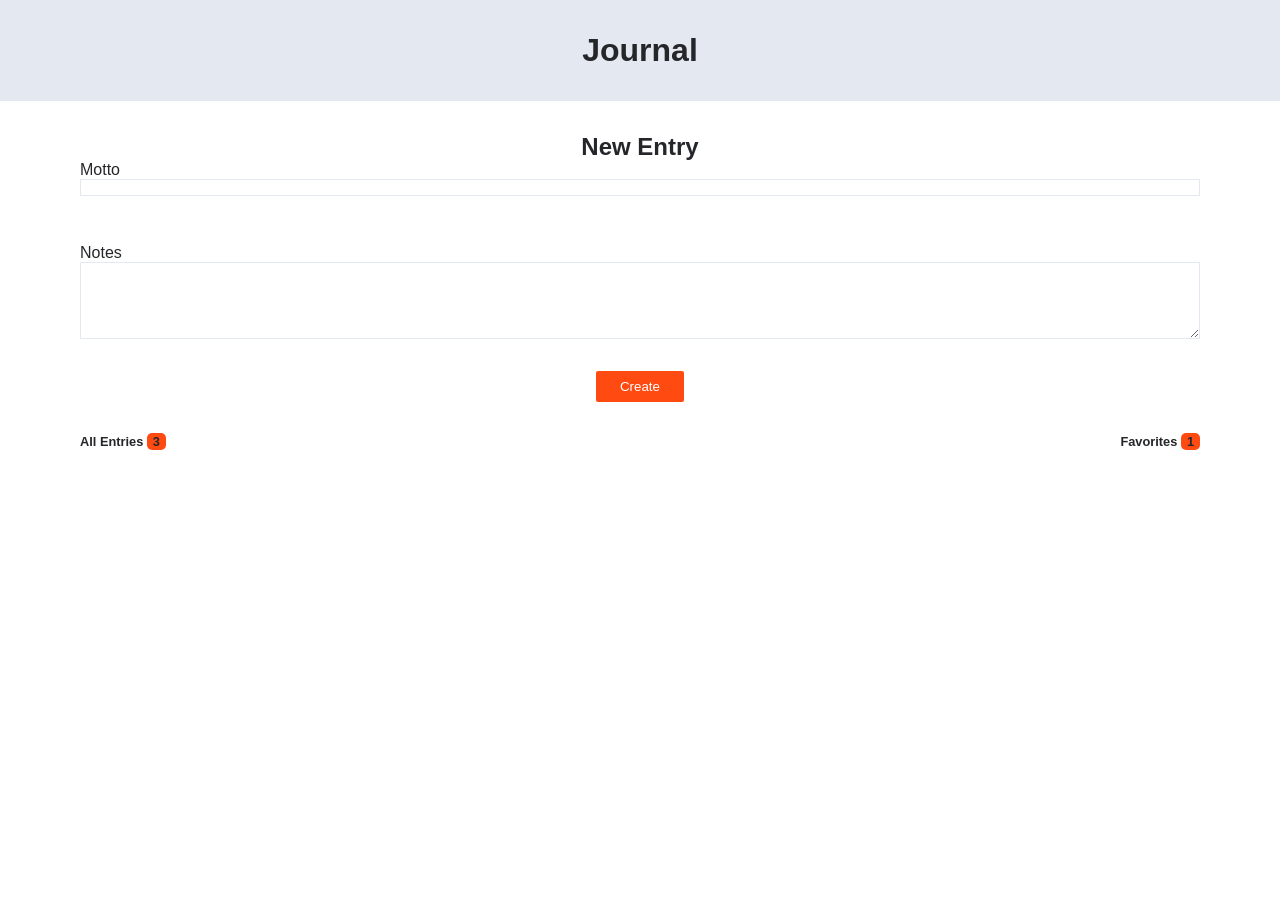
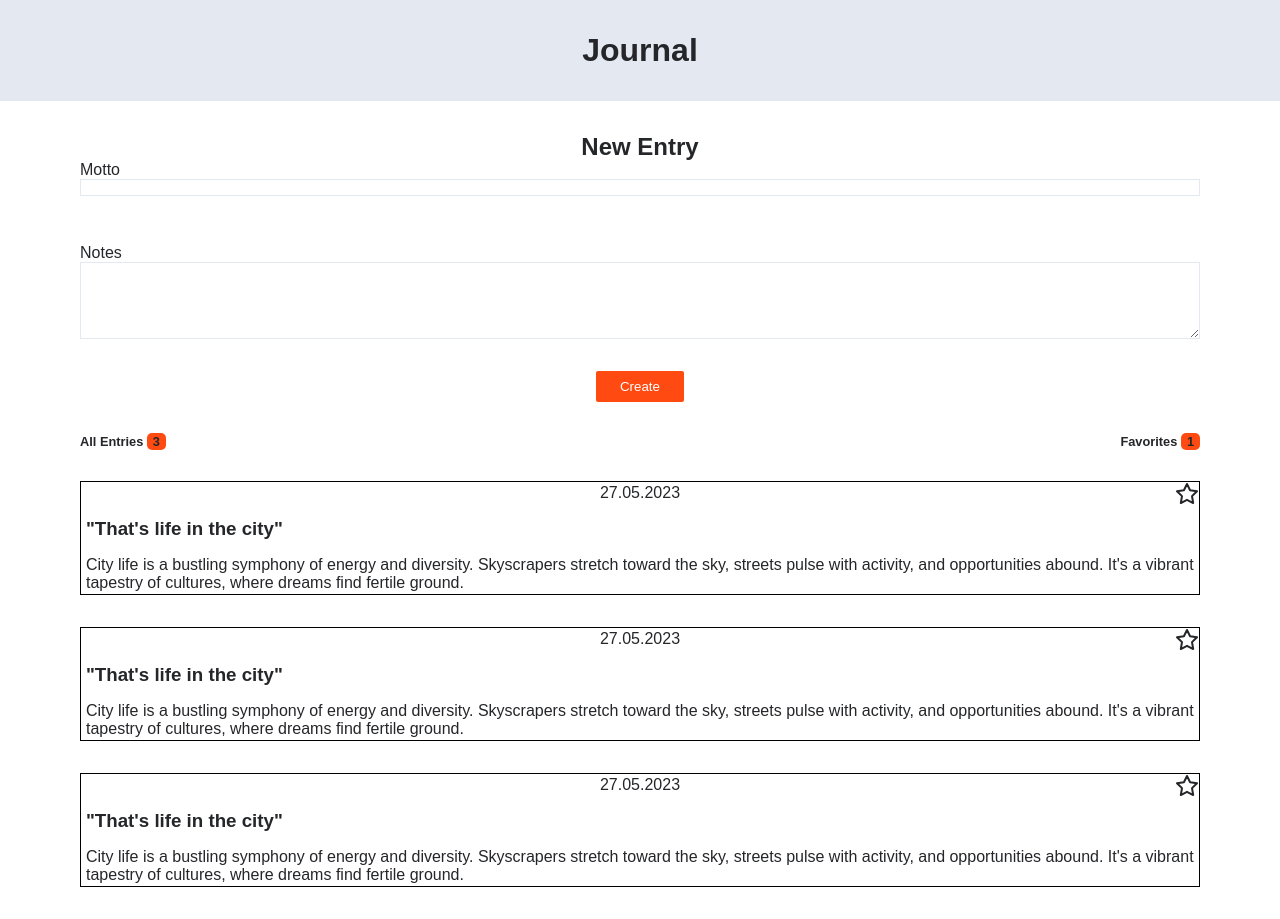
Before and after one commit to LukasWeckner/React-Journal, a React (Create React App) app: page / in a window 1280 px wide. Before the commit the page ends 800 px from the top, so only its background shows below. Built offline with nearby package versions, Linux system fonts and the light colour scheme.

Commit message:
implement Entry-List

```diff
--- a/src/App.js
+++ b/src/App.js
@@ -1,3 +1,4 @@
+import EntryList from "./components/EntryList";
 import Form from "./components/Form";
 import Header from "./components/Header";
 import TabBar from "./components/TabBar";
@@ -9,6 +10,7 @@ function App() {
       <main>
         <Form />
         <TabBar />
+        <EntryList />
       </main>
     </>
   );
--- /dev/null
+++ b/src/components/Entry/Entry.css
@@ -0,0 +1,18 @@
+.entry {
+  display: flex;
+  flex-direction: column;
+  gap: 1rem;
+  border: 1px solid black;
+  margin-bottom: 2rem;
+  padding: 2px 5px;
+  position: relative;
+}
+
+.entry__date {
+  align-self: center;
+}
+.entry__icon {
+  position: absolute;
+  top: 0;
+  right: 0;
+}
--- /dev/null
+++ b/src/components/Entry/index.js
@@ -0,0 +1,42 @@
+import "./Entry.css";
+import { ReactComponent as Star } from "./star.svg";
+
+export default function Entry() {
+  return (
+    <>
+      <li className="entry">
+        <p className="entry__date">27.05.2023</p>
+        <h3 className="entry__title">"That's life in the city"</h3>
+        <p className="entry_text">
+          City life is a bustling symphony of energy and diversity. Skyscrapers
+          stretch toward the sky, streets pulse with activity, and opportunities
+          abound. It's a vibrant tapestry of cultures, where dreams find fertile
+          ground.
+        </p>
+        <Star className="entry__icon" />
+      </li>
+      <li className="entry">
+        <p className="entry__date">27.05.2023</p>
+        <h3 className="entry__title">"That's life in the city"</h3>
+        <p className="entry_text">
+          City life is a bustling symphony of energy and diversity. Skyscrapers
+          stretch toward the sky, streets pulse with activity, and opportunities
+          abound. It's a vibrant tapestry of cultures, where dreams find fertile
+          ground.
+        </p>
+        <Star className="entry__icon" />
+      </li>
+      <li className="entry">
+        <p className="entry__date">27.05.2023</p>
+        <h3 className="entry__title">"That's life in the city"</h3>
+        <p className="entry_text">
+          City life is a bustling symphony of energy and diversity. Skyscrapers
+          stretch toward the sky, streets pulse with activity, and opportunities
+          abound. It's a vibrant tapestry of cultures, where dreams find fertile
+          ground.
+        </p>
+        <Star className="entry__icon" />
+      </li>
+    </>
+  );
+}
--- /dev/null
+++ b/src/components/EntryList/EntryList.css
@@ -0,0 +1,4 @@
+.entryList {
+  margin: 2rem 5rem;
+  list-style-type: none;
+}
--- /dev/null
+++ b/src/components/EntryList/index.js
@@ -0,0 +1,10 @@
+import Entry from "../Entry";
+import "./EntryList.css";
+
+export default function EntryList() {
+  return (
+    <ul className="entryList">
+      <Entry />
+    </ul>
+  );
+}
```
Also changed, not shown: src/components/DisplayBatch/DisplayBatch.js (deleted), src/components/Entry/Entry.js (deleted), src/components/Entry/star-filled.svg (renamed from public/star-filled.svg), src/components/Entry/star.svg (renamed from public/star.svg), src/components/EntryList/EntryList.js (deleted).
